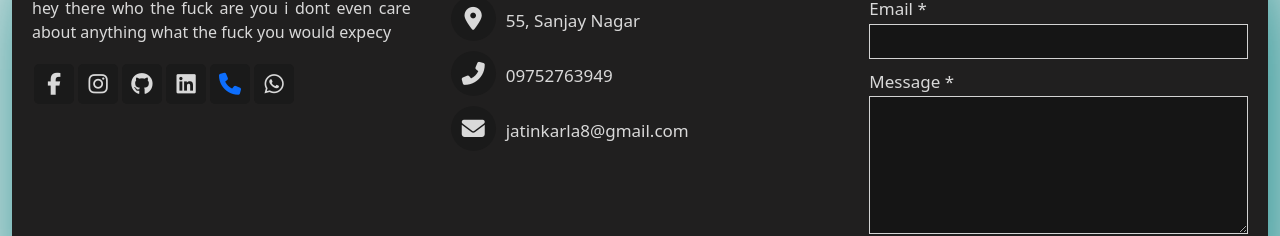
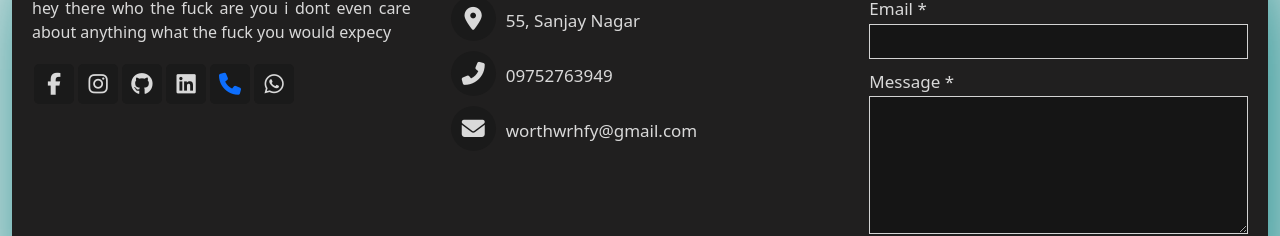
Before and after one commit to jatin-karla11/Worth-It, a React (Create React App) app: page /payment in a window 1280 px wide. Shown: the part 706-942 px from the top of the page. Built offline with nearby package versions, Linux system fonts and the light colour scheme; a web font is replaced by a local one.

Commit message:
second commit

```diff
--- a/src/Footer.jsx
+++ b/src/Footer.jsx
@@ -23,8 +23,8 @@ const Footer=()=>{
                                 <a href="#"><span className="fab fa-instagram"></span></a>
                                 <a href="#"><span className="fab fa-github"></span></a>
                                 <a href="#"><span className="fab fa-linkedin"></span></a>
-                                <a href="#"><span className="fas fa-phone"></span></a>
-                                <a href="#"><span className="fab fa-whatsapp"></span></a>
+                                <a href="tel:9752763949"><span className="fas fa-phone"></span></a>
+                                <a href="https://wa.me/+919752763949"><span className="fab fa-whatsapp"></span></a>
                             </div>
                         </div>
                     </div>
@@ -39,9 +39,10 @@ const Footer=()=>{
                             <span className="fas fa-phone-alt"></span>
                                 <span className="text">09752763949</span>
                             </div>
+                            {/* mailto:admin@binarycurve.com?Subject=Hey%20Binary%20Curve */}
                             <div className="email">
                             <span className="fas fa-envelope"></span>
-                                <span className="text">jatinkarla8@gmail.com</span>
+                                <span className="text">worthwrhfy@gmail.com</span>
                             </div>
                         </div>
                     </div>
```
